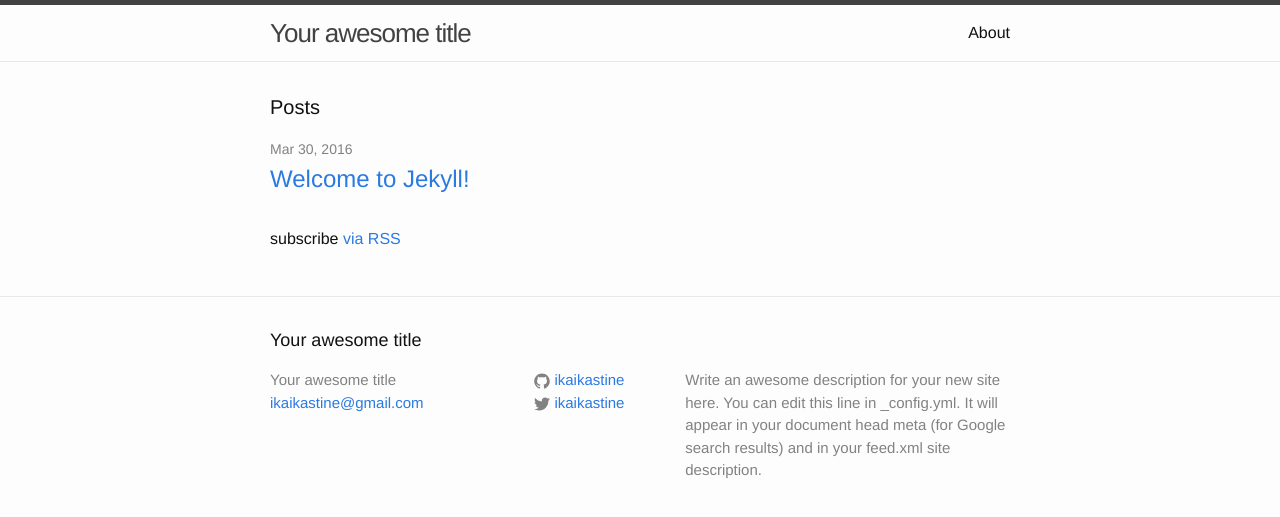
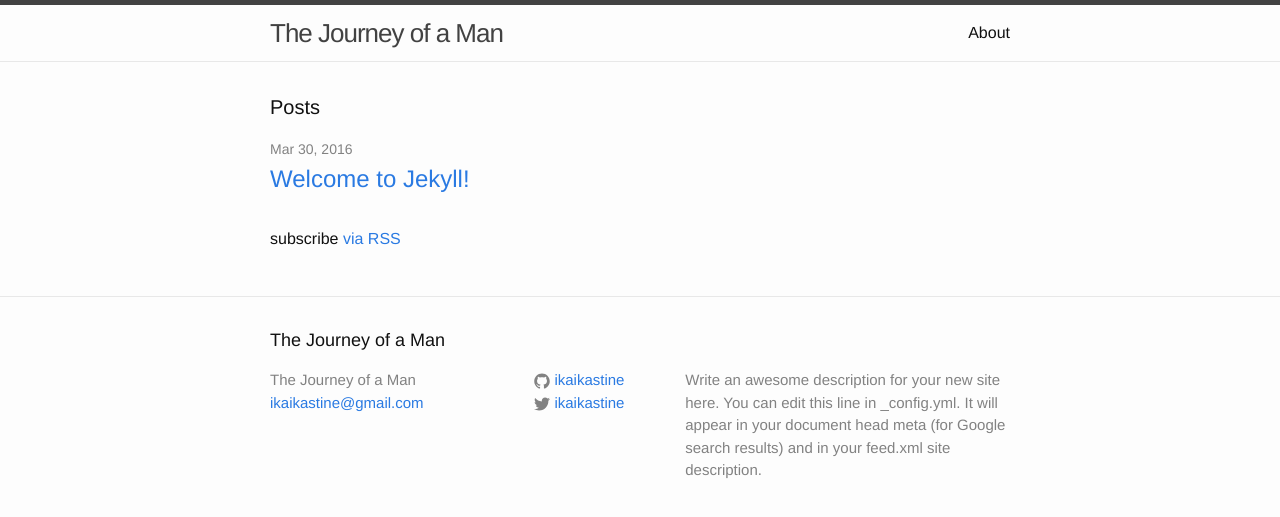
Before and after one commit to ikaikastine/ikaikastine.github.io, a Jekyll site: the page built from index.html, in a window 1280 px wide. Shown: the top 517 px of the page. Built offline with Jekyll 4.4.1, drawn with Linux system fonts in a browser that asks for light colours.

Commit message:
updated title

```diff
--- a/_config.yml
+++ b/_config.yml
@@ -6,7 +6,7 @@
 # 'jekyll serve'. If you change this file, please restart the server process.
 
 # Site settings
-title: Your awesome title
+title: The Journey of a Man
 email: ikaikastine@gmail.com
 description: > # this means to ignore newlines until "baseurl:"
   Write an awesome description for your new site here. You can edit this
```
